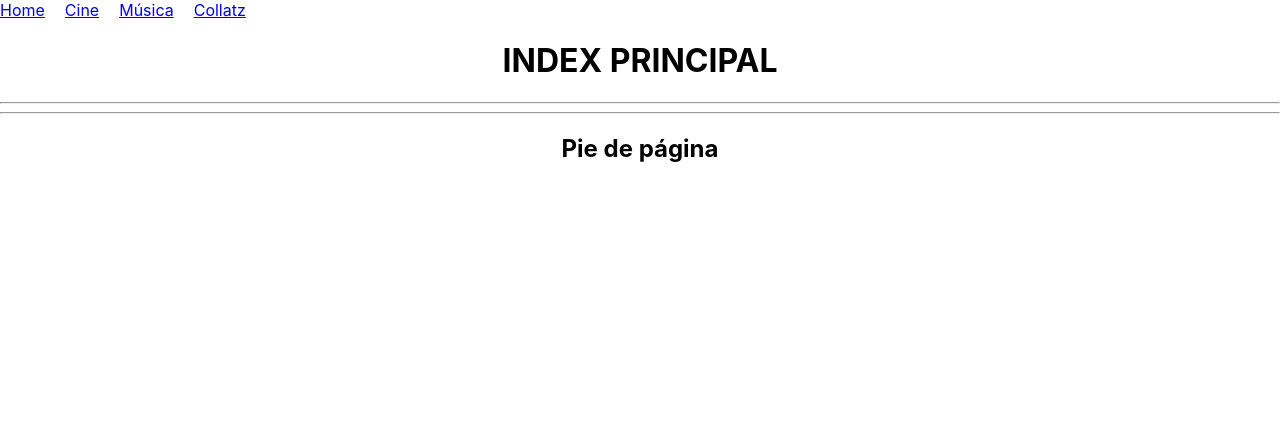
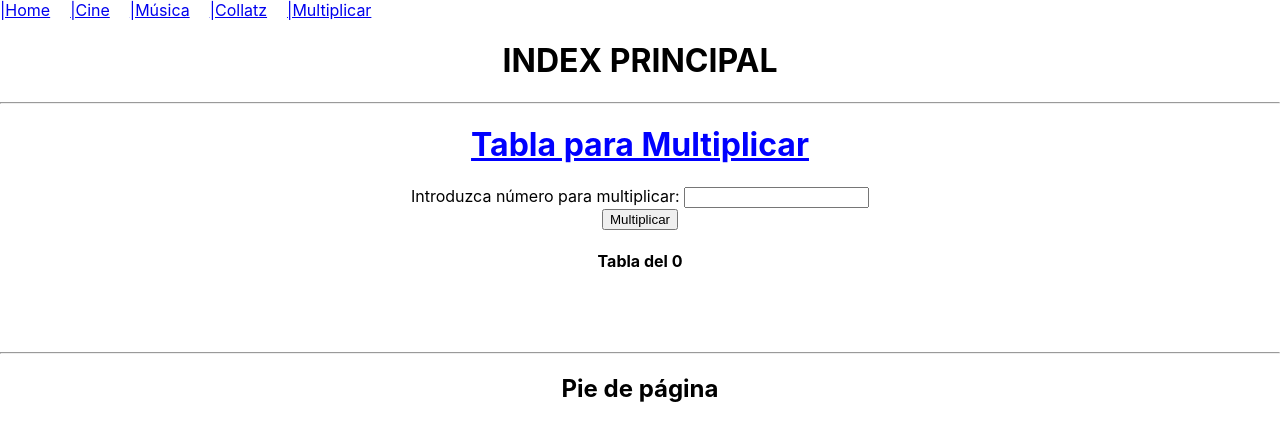
Before and after one commit to jjlagunamoreno/reactformsrutas, a React (Create React App) app: page /multiplicar in a window 1280 px wide. Shown: the top 440 px of the page. Built offline with nearby package versions, Linux system fonts and the light colour scheme.

Commit message:
tabla de multiplicar v1

```diff
--- a/src/Components/MenuRutas.js
+++ b/src/Components/MenuRutas.js
@@ -6,16 +6,19 @@ export default class MenuRutas extends Component {
             <div>
                 <ul style={{ listStyleType: 'none', padding: 0, margin: 0, display: 'flex' }}>
                     <li style={{ marginRight: '20px' }}>
-                        <a href="/">Home</a>
+                        <a href="/">|Home </a>
                     </li>
                     <li style={{ marginRight: '20px' }}>
-                        <a href="/cine">Cine</a>
+                        <a href="/cine">|Cine </a>
                     </li>
                     <li style={{ marginRight: '20px' }}>
-                        <a href="/musica">Música</a>
+                        <a href="/musica">|Música </a>
                     </li>
                     <li style={{ marginRight: '20px' }}>
-                        <a href="/collatz">Collatz</a>
+                        <a href="/collatz">|Collatz </a>
+                    </li>
+                    <li style={{ marginRight: '20px' }}>
+                        <a href="/multiplicar">|Multiplicar </a>
                     </li>
                 </ul>
             </div>
--- a/src/Components/Router.js
+++ b/src/Components/Router.js
@@ -6,6 +6,7 @@ import Home from "./Home";
 import Cine from "./Cine";
 import Musica from "./Musica";
 import Collatz from "./Collatz";
+import TablaMultiplicar from "./TablaMultiplicar";
 
 export default class Router extends Component {
     render() {
@@ -16,6 +17,7 @@ export default class Router extends Component {
                     <Route path="/cine" element={<Cine />} />
                     <Route path="/musica" element={<Musica />} />
                     <Route path="/collatz" element={<Collatz />} />
+                    <Route path="/multiplicar" element={<TablaMultiplicar />} />
                 </Routes>
             </BrowserRouter>
         )
--- /dev/null
+++ b/src/Components/TablaMultiplicar.js
@@ -0,0 +1,76 @@
+import React, { Component } from 'react'
+
+export default class TablaMultiplicar extends Component {
+    // AQUÍ DEFINO UNA REFERENCIA PARA EL INPUT DEL NÚMERO QUE EL USUARIO VA A INTRODUCIR
+    cajaNumero = React.createRef();
+
+    // ARRAY DONDE GUARDARÉ LOS RESULTADOS DE LAS MULTIPLICACIONES Y EL NÚMERO INICIAL
+    state = {
+        numero: 0,
+        numeros: [],
+        resultados: [],
+    }
+
+    // funcion para multiplicar los números
+    multiplicarNumero = (e) => {
+        // EVITAMOS QUE EL FORMULARIO RECARGUE LA PÁGINA AL ENVIARSE
+        e.preventDefault();
+
+        //comprobamos el número que introducen está bien dentro de una variable
+        let numeroIntroducido = parseInt(this.cajaNumero.current.value);
+        console.log(numeroIntroducido);
+
+        //creamos arrays para almacenar los números y resultados
+        let numerosMultiplicaciones = [];
+        let resultadosMultiplicaciones = [];
+
+        //generamos las multiplicaciones y las monstramos en consola y metemos dentro de la variable multiplicaciones
+        for (let i = 1; i < 11; i++) {
+            numerosMultiplicaciones.push(i);
+            console.log(numerosMultiplicaciones);
+
+            resultadosMultiplicaciones.push(numeroIntroducido * i);
+            console.log(resultadosMultiplicaciones);
+        }
+
+        this.setState({
+            numero: numeroIntroducido,
+            numeros: numerosMultiplicaciones,
+            resultados: resultadosMultiplicaciones
+        });
+    }
+
+
+    render() {
+        return (
+            <div style={{ textAlign: "center" }}>
+                <h1 style={{ color: "blue", textDecoration: "underline" }}>Tabla para Multiplicar</h1>
+                <form onSubmit={this.multiplicarNumero}>
+                    <label>Introduzca número para multiplicar: </label>
+                    <input type='text' ref={this.cajaNumero} />
+                    <br />
+                    <button>Multiplicar</button>
+                    <br />
+                    {
+                        //pintamos el número que agregamos en el state
+                        <h4>Tabla del {this.state.numero}</h4>
+
+                    }
+                    <br />
+                    <table style={{ width: "90%", margin: "20px auto", borderCollapse: "collapse", boxShadow: "0 2px 5px rgba(0, 0, 0, 0.2)", fontFamily: "'Arial', sans-serif" }}>
+
+                        {
+                            <tr>
+                                {this.state.resultados.map((arrayDeResultados, index) => (
+                                    <td key={index} style={{ padding: "12px", backgroundColor: index % 2 === 0 ? "#e9e9e9" : "#ffffff", border: "1px solid #ccc", textAlign: "center", fontSize: "16px", fontWeight: "bold" }}>
+                                        {this.state.numero} * {this.state.numeros[index]} = {arrayDeResultados}
+                                    </td>
+                                ))}
+                            </tr>
+                        }
+                    </table>
+                </form>
+            </div >
+        )
+    }
+}
```
